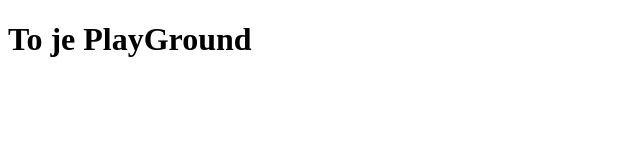
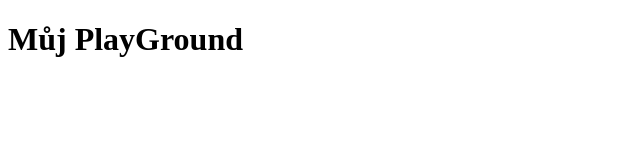
Before and after one commit to Bezdicekz/PlayGround, a plain HTML site: page index.html in a window 1280 px wide. Shown: the whole page, without its empty margins (0-640 px from the left). Drawn offline with Linux system fonts and the light colour scheme.

Commit message:
Změna názvu

```diff
--- a/index.html
+++ b/index.html
@@ -6,6 +6,6 @@
     <title>PlayGround</title>
 </head>
 <body>
-    <h1>To je PlayGround</h1>
+    <h1>Můj PlayGround</h1>
 </body>
 </html>
```
